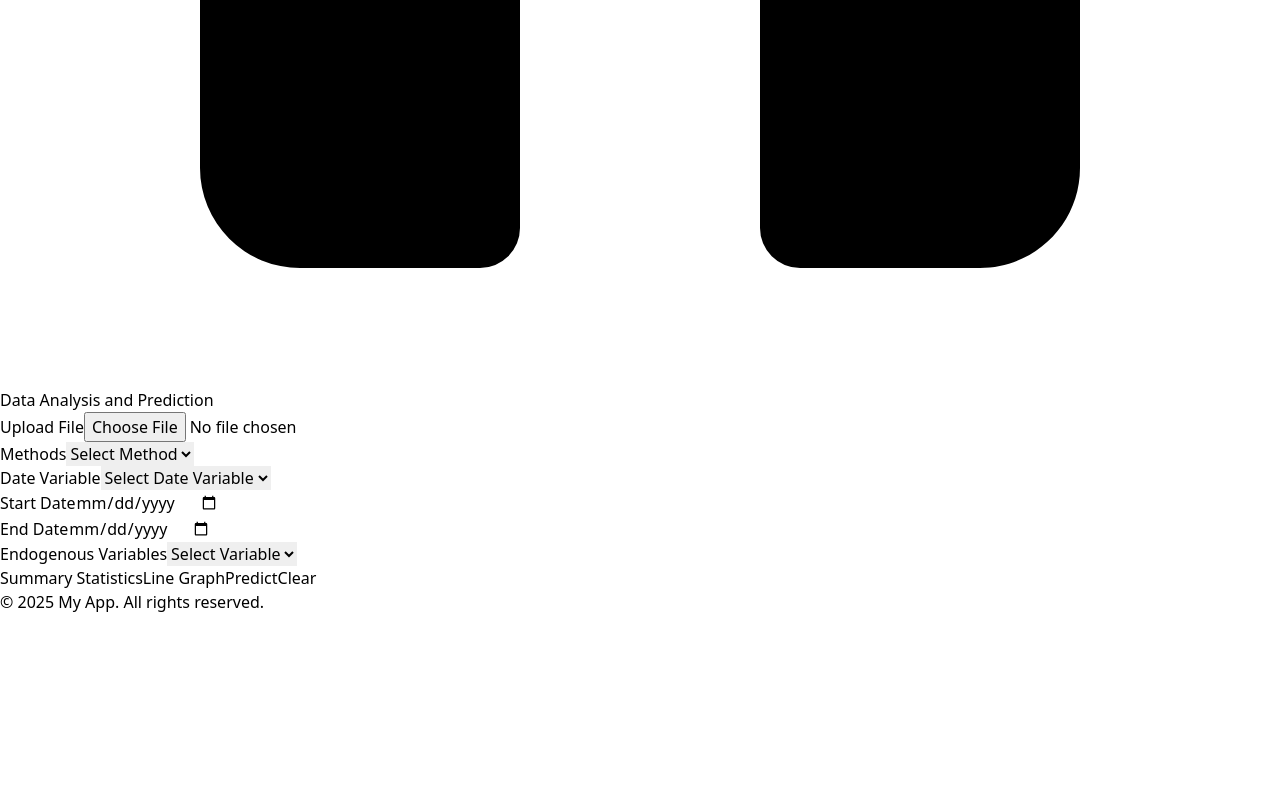
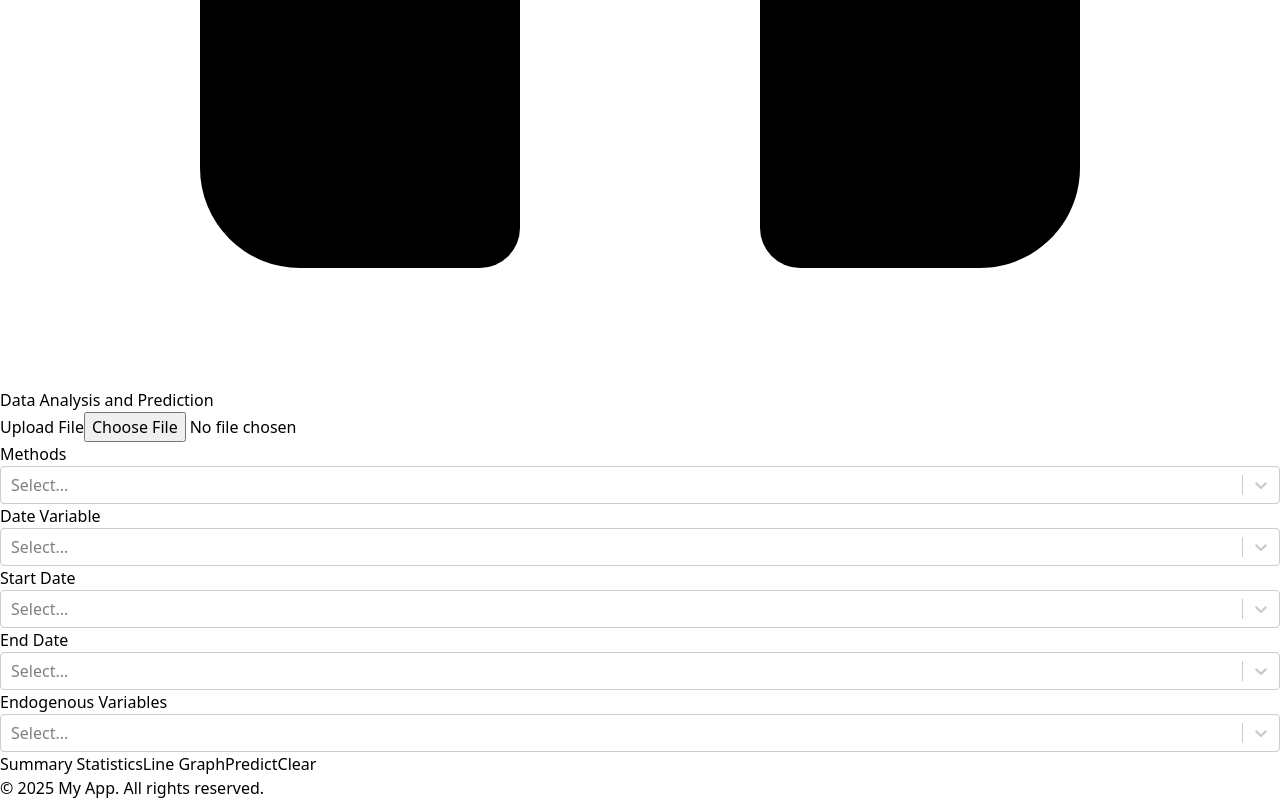
Before and after one commit to weldensieteklay/React-Python-Research-Project, a React (Vite) app in the folder frontend/: page /dashboard/time-series in a window 1280 px wide. Shown: the part 916-1716 px from the top of the page. Before the commit the page ends 1530 px from the top, so only its background shows below. Built offline with nearby package versions, Linux system fonts and the light colour scheme.

Commit message:
bulk cleanup

```diff
--- /dev/null
+++ b/frontend/src/components/SummaryStatisticsTable.jsx
@@ -0,0 +1,32 @@
+
+import React from "react";
+
+const SummaryStatisticsTable = ({ stats }) => {
+  if (!stats || stats.length === 0) return null;
+
+  return (
+    <div className="w-full mt-6">
+      <h3 className="text-lg font-semibold mb-2 text-center">Summary Statistics</h3>
+      <table className="w-full border border-gray-300 rounded">
+        <thead className="bg-gray-100">
+          <tr>
+            <th className="p-2 border">Column</th>
+            <th className="p-2 border">Mean</th>
+            <th className="p-2 border">Standard Error</th>
+          </tr>
+        </thead>
+        <tbody>
+          {stats.map((stat) => (
+            <tr key={stat.column}>
+              <td className="p-2 border text-center">{stat.column}</td>
+              <td className="p-2 border text-center">{stat.mean}</td>
+              <td className="p-2 border text-center">{stat.standardError}</td>
+            </tr>
+          ))}
+        </tbody>
+      </table>
+    </div>
+  );
+};
+
+export default SummaryStatisticsTable;
--- a/frontend/src/components/TimeSeriesData.jsx
+++ b/frontend/src/components/TimeSeriesData.jsx
@@ -1,10 +1,17 @@
 import React, { useState } from 'react';
 import { parseCsvFile } from "../constants/constants";
+import { computeSummaryStatistics } from '../constants/constants';
+import Select from "react-select";
 
 const TimeSeriesData = () => {
     const [parsedData, setParsedData] = useState([]);
     const [columns, setColumns] = useState([]);
     const [selectedDateColumn, setSelectedDateColumn] = useState("");
+    const [method, setMethod] = useState("");
+    const [startDate, setStartDate] = useState("");
+    const [endDate, setEndDate] = useState("");
+    const [selectedEndogenousVar, setSelectedEndogenousVar] = useState("");
+    const [summaryStats, setSummaryStats] = useState([]);
     const [isValidDateColumn, setIsValidDateColumn] = useState(null);
 
     const onDataParsed = (data) => {
@@ -16,8 +23,8 @@ const TimeSeriesData = () => {
         console.log("Parsed Data:", data);
     };
 
-    const handleDateColumnChange = (e) => {
-        const selected = e.target.value;
+    const handleDateColumnChange = (selectedOption) => {
+        const selected = selectedOption?.value || "";
         setSelectedDateColumn(selected);
 
         if (!selected || parsedData.length === 0) {
@@ -34,6 +41,35 @@ const TimeSeriesData = () => {
 
         setIsValidDateColumn(isValid);
     };
+
+    const handleSummaryStatistics = () => {
+        const stats = computeSummaryStatistics(parsedData, columns);
+        setSummaryStats(stats);
+    };
+
+    const methodOptions = [
+        { value: "ols", label: "OLS" },
+        { value: "lasso", label: "LASSO" },
+    ];
+
+    const columnOptions = columns.map(col => ({ value: col, label: col }));
+
+    const dateOptions = [];
+    if (selectedDateColumn) {
+        const dateSet = new Set(
+            parsedData
+                .map(row => row[selectedDateColumn])
+                .filter(value => {
+                    const date = new Date(value);
+                    return !isNaN(date.getTime());
+                })
+        );
+        const sortedDates = Array.from(dateSet).sort((a, b) => new Date(a) - new Date(b));
+        sortedDates.forEach(dateStr => {
+            dateOptions.push({ value: dateStr, label: dateStr });
+        });
+    }
+
 return (
 
     <>
@@ -48,65 +84,75 @@ const TimeSeriesData = () => {
 
                     <div className="flex flex-col w-48">
                         <label className="text-sm text-gray-700 mb-1">Upload File</label>
-                            <input type="file" className="p-2 border border-gray-300 rounded"
+                        <input type="file" className="px-2 py-[5px] border border-gray-300 rounded bg-white text-sm text-gray-700 shadow-sm focus:outline-none focus:ring-2 focus:ring-blue-400 focus:border-blue-400 hover:border-gray-400"
                             accept=".csv"
                             onChange={(e) => parseCsvFile(e.target.files[0], onDataParsed)} />
                     </div>
 
                     <div className="flex flex-col w-48">
                         <label className="text-sm text-gray-700 mb-1">Methods</label>
-                            <select className="p-2 border border-gray-300 rounded">
-                                <option value="">Select Method</option>
-                                <option value="method1">Method 1</option>
-                                <option value="method2">Method 2</option>
-                            </select>
+                        <Select
+                            options={methodOptions}
+                            value={method ? methodOptions.find(opt => opt.value === method) : null}
+                            onChange={(selected) => setMethod(selected.value)}
+                            classNamePrefix="react-select"
+                            className="text-sm"
+                        />
                     </div>
 
                     <div className="flex flex-col w-48">
                         <label className="text-sm text-gray-700 mb-1">Date Variable</label>
-                            <select className="p-2 border border-gray-300 rounded" value={selectedDateColumn}
-                                onChange={handleDateColumnChange}>
-                                <option value="">Select Date Variable</option>
-                                {columns.map((col) => (
-                                    <option key={col} value={col}>
-                                        {col}
-                                    </option>
-                                ))}
-                            </select>
+                        <Select
+                            options={columnOptions}
+                            value={columnOptions.find(opt => opt.value === selectedDateColumn)}
+                            onChange={handleDateColumnChange}
+                            classNamePrefix="react-select"
+                            className="text-sm"
+                        />
                         {isValidDateColumn !== null && (
                             <p className={`text-xs mt-1 ${isValidDateColumn ? "text-green-600" : "text-red-500"}`}>
-                                    {isValidDateColumn
-                                        ? "Valid date column detected."
-                                        : "Selected column does not contain valid date values."}
+                                {!isValidDateColumn && "Selected column does not contain valid date values."}
                             </p>
                         )}
                     </div>
 
                     <div className="flex flex-col w-48">
                         <label className="text-sm text-gray-700 mb-1">Start Date</label>
-                            <input type="date" className="p-2 border border-gray-300 rounded" />
+                        <Select
+                            options={dateOptions}
+                            value={dateOptions.find(opt => opt.value === startDate)}
+                            onChange={(selected) => setStartDate(selected?.value || "")}
+                            classNamePrefix="react-select"
+                            className="text-sm"
+                        />
                     </div>
 
                     <div className="flex flex-col w-48">
                         <label className="text-sm text-gray-700 mb-1">End Date</label>
-                            <input type="date" className="p-2 border border-gray-300 rounded" />
+                        <Select
+                            options={dateOptions}
+                            value={dateOptions.find(opt => opt.value === endDate)}
+                            onChange={(selected) => setEndDate(selected?.value || "")}
+                            classNamePrefix="react-select"
+                            className="text-sm"
+                        />
                     </div>
+
 
                     <div className="flex flex-col w-48">
                         <label className="text-sm text-gray-700 mb-1">Endogenous Variables</label>
-                            <select className="p-2 border border-gray-300 rounded">
-                                <option value="">Select Variable</option>
-                                {columns.map((col) => (
-                                    <option key={col} value={col}>
-                                        {col}
-                                    </option>
-                                ))}
-                            </select>
+                        <Select
+                            options={columnOptions}
+                            value={columnOptions.find(opt => opt.value === selectedEndogenousVar)}
+                            onChange={(selected) => setSelectedEndogenousVar(selected?.value || "")}
+                            classNamePrefix="react-select"
+                            className="text-sm"
+                        />
                     </div>
 
                     <div className="w-full flex flex-wrap justify-center gap-4 mt-6">
 
-                            <button className="w-40 px-4 py-2 bg-blue-500 text-white rounded hover:bg-blue-600">
+                        <button className="w-40 px-4 py-2 bg-blue-500 text-white rounded hover:bg-blue-600" onClick={handleSummaryStatistics}>
                             Summary Statistics
                         </button>
                         <button className="w-40 px-4 py-2 bg-blue-500 text-white rounded hover:bg-blue-600">
@@ -119,6 +165,9 @@ const TimeSeriesData = () => {
                             Clear
                         </button>
                     </div>
+                    {summaryStats.length > 0 && (
+                        <SummaryStatisticsTable stats={summaryStats} />
+                    )}
                 </div>
             </div>
         </div>
--- a/frontend/src/constants/constants.js
+++ b/frontend/src/constants/constants.js
@@ -30,3 +30,33 @@ export const parseCsvFile = (file, callback) => {
     }
   });
 };
+
+export const computeSummaryStatistics = (data, columns) =>{
+    if (!data || data.length === 0 || !columns || columns.length === 0) return [];
+
+    const numericColumns = columns.filter(col => {
+      const sample = data[0][col];
+      const isNumeric = !isNaN(parseFloat(sample));
+      const isExcluded = col.toLowerCase().includes("id") || col.toLowerCase().includes("date");
+      return isNumeric && !isExcluded;
+    });
+
+    return numericColumns.map(col => {
+      const values = data
+        .map(row => parseFloat(row[col]))
+        .filter(val => !isNaN(val));
+
+      const mean = values.reduce((sum, val) => sum + val, 0) / values.length;
+
+      const stdErr =
+        Math.sqrt(
+          values.reduce((sum, val) => sum + Math.pow(val - mean, 2), 0) / values.length
+        ) / Math.sqrt(values.length);
+
+      return {
+        column: col,
+        mean: mean.toFixed(2),
+        standardError: stdErr.toFixed(2),
+      };
+    });
+  }
```
Also changed, not shown: frontend/src/components/CrossSectionalData.jsx (+5 -54 lines). Lines whose indentation alone changed are shown as unchanged.
